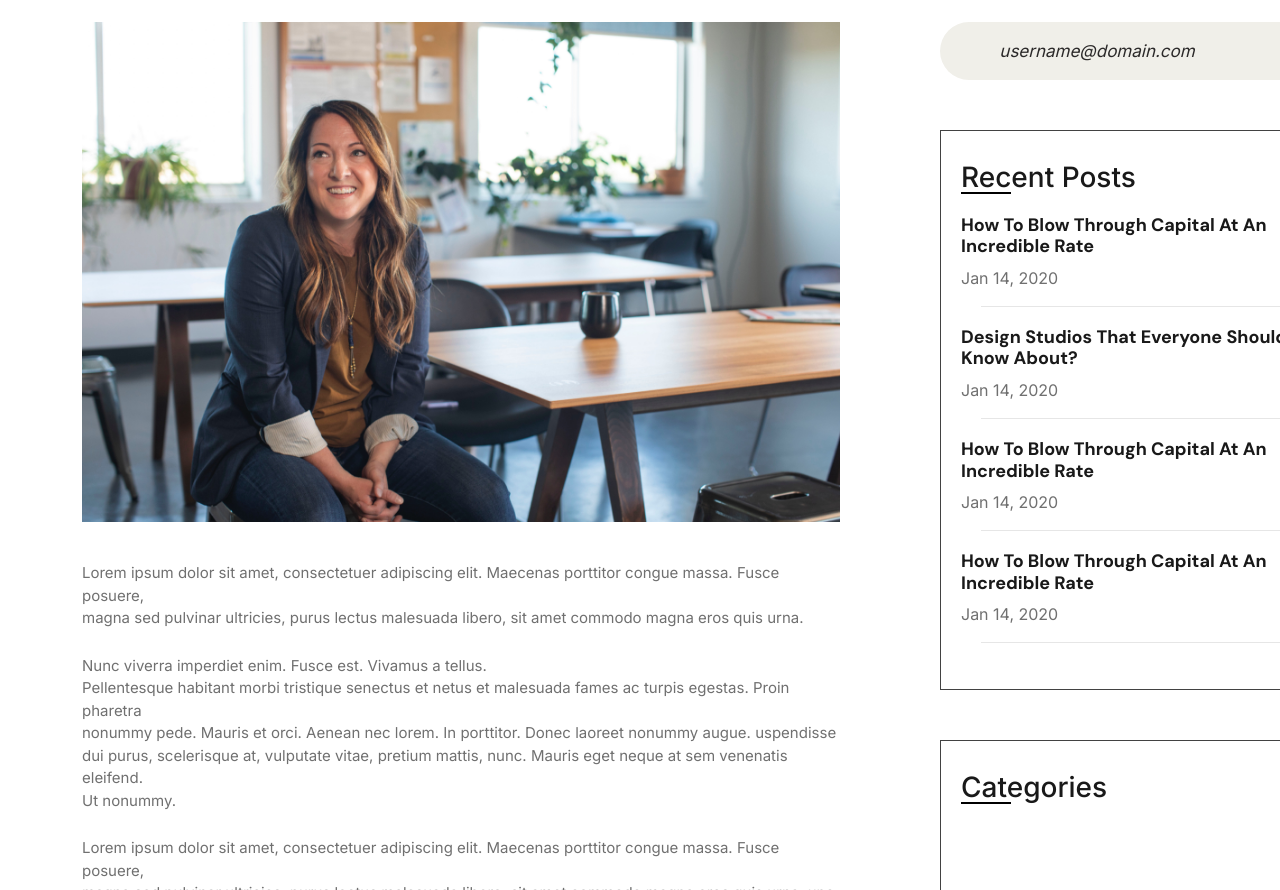
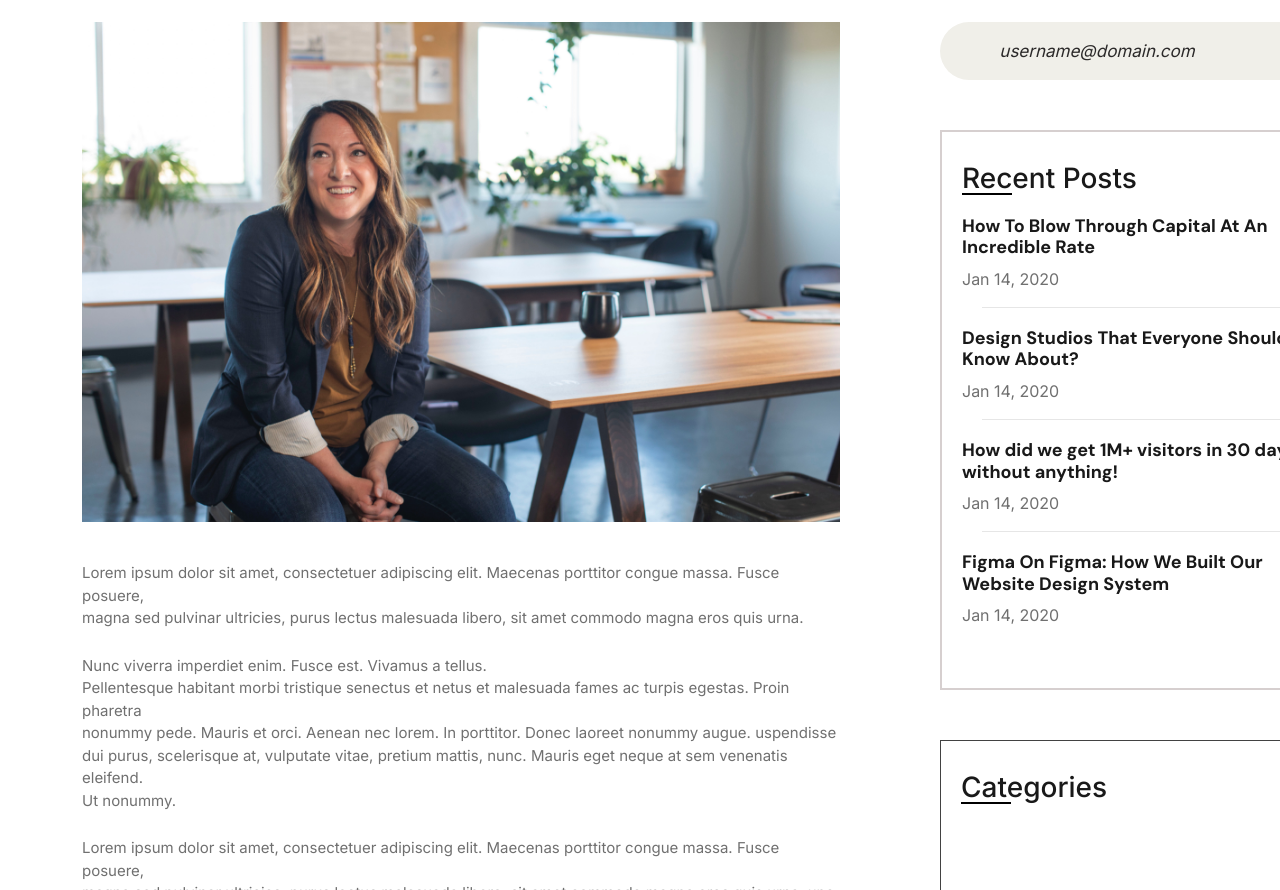
Before and after one commit to Janee4/react-crito, a React (Create React App) app: page /services in a window 1280 px wide. Shown: the part 760-1650 px from the top of the page. Built offline with nearby package versions, Linux system fonts and the light colour scheme; some icons are missing.

Commit message:
boxes recent posts klar

```diff
--- a/src/App.css
+++ b/src/App.css
@@ -601,7 +601,7 @@
 }
 
 .right .recent-posts {
-  border: solid 1px #424242;
+  border: solid 2px #d6cfcf;
   height: 35rem;
   width: 25rem;
   margin: 50px 0px 50px 100px;
@@ -622,6 +622,9 @@
   font-weight: 400;
   color: #707070;
   margin-left: 20px;
+}
+.right .recent-posts .no-line {
+  border-bottom: none;
 }
 .right .recent-posts .gray-line {
   height: 1px;
@@ -630,6 +633,9 @@
   width: 80%; /* Justera bredden efter behov */
   margin-top: 10px;
   margin-left: 40px;
+}
+.right .recent-posts .gray-line.no-line {
+  display: none; /* Dölj linjen om .no-line-klassen finns */
 }
 .right .categories {
   border: solid 1px #424242;
--- a/src/assets/scss/sections/_ServicesRight.scss
+++ b/src/assets/scss/sections/_ServicesRight.scss
@@ -5,13 +5,15 @@
     }
 
     .recent-posts{
-        border: solid 1px #424242;
+        border: solid 2px #d6cfcf;
         height: 35rem;
         width: 25rem;
         margin: 50px 0px 50px 100px;
 
+
         .right-box {
             margin-top: 20px;
+
         }
 
         h4 {
@@ -31,6 +33,11 @@
 
         }
 
+        .no-line {
+            border-bottom:none;
+        }
+
+
         .gray-line {
           height: 1px;
           background-color: gray;
@@ -38,7 +45,12 @@
           width: 80%; /* Justera bredden efter behov */
           margin-top: 10px;
           margin-left: 40px;
+
+          &.no-line {
+            display: none; /* Dölj linjen om .no-line-klassen finns */
+          }
         }
+
 
     }
 
--- a/src/components/ServiceComponents.js/RightSectionBoxes.js
+++ b/src/components/ServiceComponents.js/RightSectionBoxes.js
@@ -1,16 +1,19 @@
 import React from 'react'
 
 
-const RightSectionBoxes = ({title, description}) => {
+const RightSectionBoxes = ({title, description, isLast}) => {
     const createMarkup = (htmlString) => ({
         __html: htmlString
       });
+
+const grayLineStyle = isLast ? {display: 'none'} : {};
+
   return (
     <>
-    <div className="right-box">
+    <div className={`right-box ${isLast ? 'no-line' : ''}`}>
     <h4 dangerouslySetInnerHTML={createMarkup(title)} />
       <p>{description}</p>
-      <div className="gray-line"></div>
+      <div className="gray-line" style={grayLineStyle}></div>
     </div>
     </>
 
--- a/src/components/ServiceComponents.js/ServicesBody.js
+++ b/src/components/ServiceComponents.js/ServicesBody.js
@@ -5,6 +5,7 @@ import quoteSign from '../../assets/images/quote-sign.svg'
 import ServicesGreyButton from './ServicesGreyButton'
 import TitleRightSection from './TitleRightSection'
 import RightSectionBoxes from './RightSectionBoxes'
+import { sassFalse } from 'sass'
 
 
 
@@ -65,10 +66,10 @@ const ServicesBody = () => {
           </div>
           <div className="recent-posts">
           <TitleRightSection title="Recent Posts" />
-          <RightSectionBoxes title="How To Blow Through Capital At An<br/>Incredible Rate" description="Jan 14, 2020" />
-          <RightSectionBoxes title="Design Studios That Everyone Should Know About?" description="Jan 14, 2020" />
-          <RightSectionBoxes title="How To Blow Through Capital At An<br/>Incredible Rate" description="Jan 14, 2020" />
-          <RightSectionBoxes title="How To Blow Through Capital At An<br/>Incredible Rate" description="Jan 14, 2020" />
+          <RightSectionBoxes title="How To Blow Through Capital At An<br/>Incredible Rate" description="Jan 14, 2020"isLast={false} />
+          <RightSectionBoxes title="Design Studios That Everyone Should Know About?" description="Jan 14, 2020" isLast={false} />
+          <RightSectionBoxes title="How did we get 1M+ visitors in 30 days without anything!" description="Jan 14, 2020" isLast={false}/>
+          <RightSectionBoxes title="Figma On Figma: How We Built Our<br/>Website Design System" description="Jan 14, 2020" isLast={true} />
           </div>
           <div className="categories">
           <TitleRightSection title="Categories" />
```
